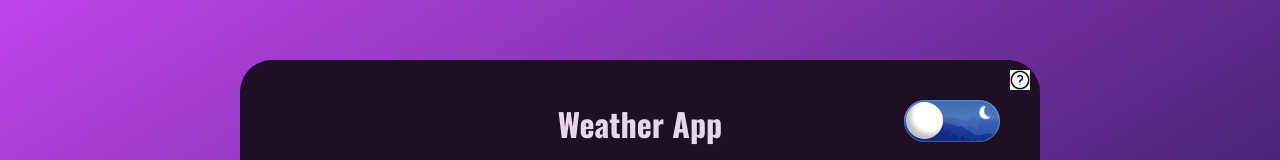
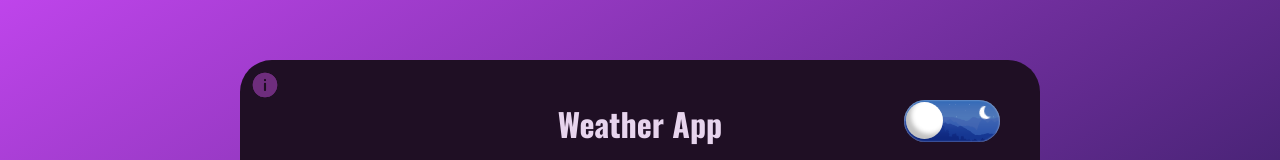
Before and after one commit to 7Hunter7/Weather_App, a Vue app: page / in a window 1280 px wide. Shown: the part 130-290 px from the top of the page. Built offline with nearby package versions, Linux system fonts and the light colour scheme; no server answers.

Commit message:
Updated 'App.vue' - Added svg for help icon. Updated styles for 'wrapper__help'

```diff
--- a/src/App.vue
+++ b/src/App.vue
@@ -1,8 +1,38 @@
 <template>
   <div class="wrapper" :class="{ 'light-theme': isLightTheme }">
     <!-- Иконка справки -->
-    <div class="wrapper__help">
-      <img src="/help-icon.png" alt="Help" @click="showHelp = true" />
+    <div class="wrapper__help" @click="showHelp = true">
+      <svg
+        id="svg"
+        fill="#000000"
+        stroke="#000000"
+        width="200"
+        height="200"
+        version="1.1"
+        viewBox="143 143 514 514"
+        xmlns="http://www.w3.org/2000/svg"
+        stroke-width="0"
+      >
+        <g id="IconSvg_bgCarrier" stroke-width="0"></g>
+        <g
+          id="IconSvg_tracerCarrier"
+          stroke-linecap="round"
+          stroke-linejoin="round"
+          stroke="#CCCCCC"
+          stroke-width="0"
+        >
+          <path
+            xmlns="http://www.w3.org/2000/svg"
+            d="m400 609.92c55.672 0 109.07-22.117 148.43-61.484 39.367-39.367 61.484-92.762 61.484-148.43 0-55.676-22.117-109.07-61.484-148.44-39.367-39.367-92.762-61.484-148.43-61.484-55.676 0-109.07 22.117-148.44 61.484s-61.484 92.762-61.484 148.44c0.089844 55.645 22.234 108.99 61.582 148.34 39.348 39.348 92.691 61.496 148.34 61.582zm0-314.88c5.5664 0 10.906 2.2109 14.844 6.1484 3.9336 3.9375 6.1484 9.2734 6.1484 14.844 0 5.5664-2.2148 10.906-6.1484 14.844-3.9375 3.9375-9.2773 6.1484-14.844 6.1484-5.5703 0-10.91-2.2109-14.844-6.1484-3.9375-3.9375-6.1484-9.2773-6.1484-14.844 0-5.5703 2.2109-10.906 6.1484-14.844 3.9336-3.9375 9.2734-6.1484 14.844-6.1484zm-20.992 83.969c0-7.5 4-14.43 10.496-18.18 6.4922-3.75 14.496-3.75 20.992 0 6.4922 3.75 10.496 10.68 10.496 18.18v104.96-0.003906c0 7.5-4.0039 14.434-10.496 18.18-6.4961 3.75-14.5 3.75-20.992 0-6.4961-3.7461-10.496-10.68-10.496-18.18z"
+          ></path>
+        </g>
+        <g id="IconSvg_iconCarrier">
+          <path
+            xmlns="http://www.w3.org/2000/svg"
+            d="m400 609.92c55.672 0 109.07-22.117 148.43-61.484 39.367-39.367 61.484-92.762 61.484-148.43 0-55.676-22.117-109.07-61.484-148.44-39.367-39.367-92.762-61.484-148.43-61.484-55.676 0-109.07 22.117-148.44 61.484s-61.484 92.762-61.484 148.44c0.089844 55.645 22.234 108.99 61.582 148.34 39.348 39.348 92.691 61.496 148.34 61.582zm0-314.88c5.5664 0 10.906 2.2109 14.844 6.1484 3.9336 3.9375 6.1484 9.2734 6.1484 14.844 0 5.5664-2.2148 10.906-6.1484 14.844-3.9375 3.9375-9.2773 6.1484-14.844 6.1484-5.5703 0-10.91-2.2109-14.844-6.1484-3.9375-3.9375-6.1484-9.2773-6.1484-14.844 0-5.5703 2.2109-10.906 6.1484-14.844 3.9336-3.9375 9.2734-6.1484 14.844-6.1484zm-20.992 83.969c0-7.5 4-14.43 10.496-18.18 6.4922-3.75 14.496-3.75 20.992 0 6.4922 3.75 10.496 10.68 10.496 18.18v104.96-0.003906c0 7.5-4.0039 14.434-10.496 18.18-6.4961 3.75-14.5 3.75-20.992 0-6.4961-3.7461-10.496-10.68-10.496-18.18z"
+          ></path>
+        </g>
+      </svg>
     </div>
     <!-- Диалог справки -->
     <HelpDialog v-if="showHelp" @close="showHelp = false">
@@ -233,13 +263,18 @@ const setUnits = (value) => {
   &__help {
     position: absolute;
     top: var(--indents-small);
-    right: var(--indents-small);
+    left: var(--indents-small);
     cursor: pointer;
 
-    img {
-      background: transparent;
-      width: var(--indents-medium);
-      height: var(--indents-medium);
+    svg {
+      width: var(--indents-big);
+      height: var(--indents-big);
+      fill: var(--loading-color);
+      transition: fill 0.2s ease;
+    }
+
+    &:hover svg {
+      fill: var(--input-color);
     }
 
     &_dialog {
```
Also changed, not shown: public/help-icon_3.png (deleted), public/help-icon_3.svg (added).
